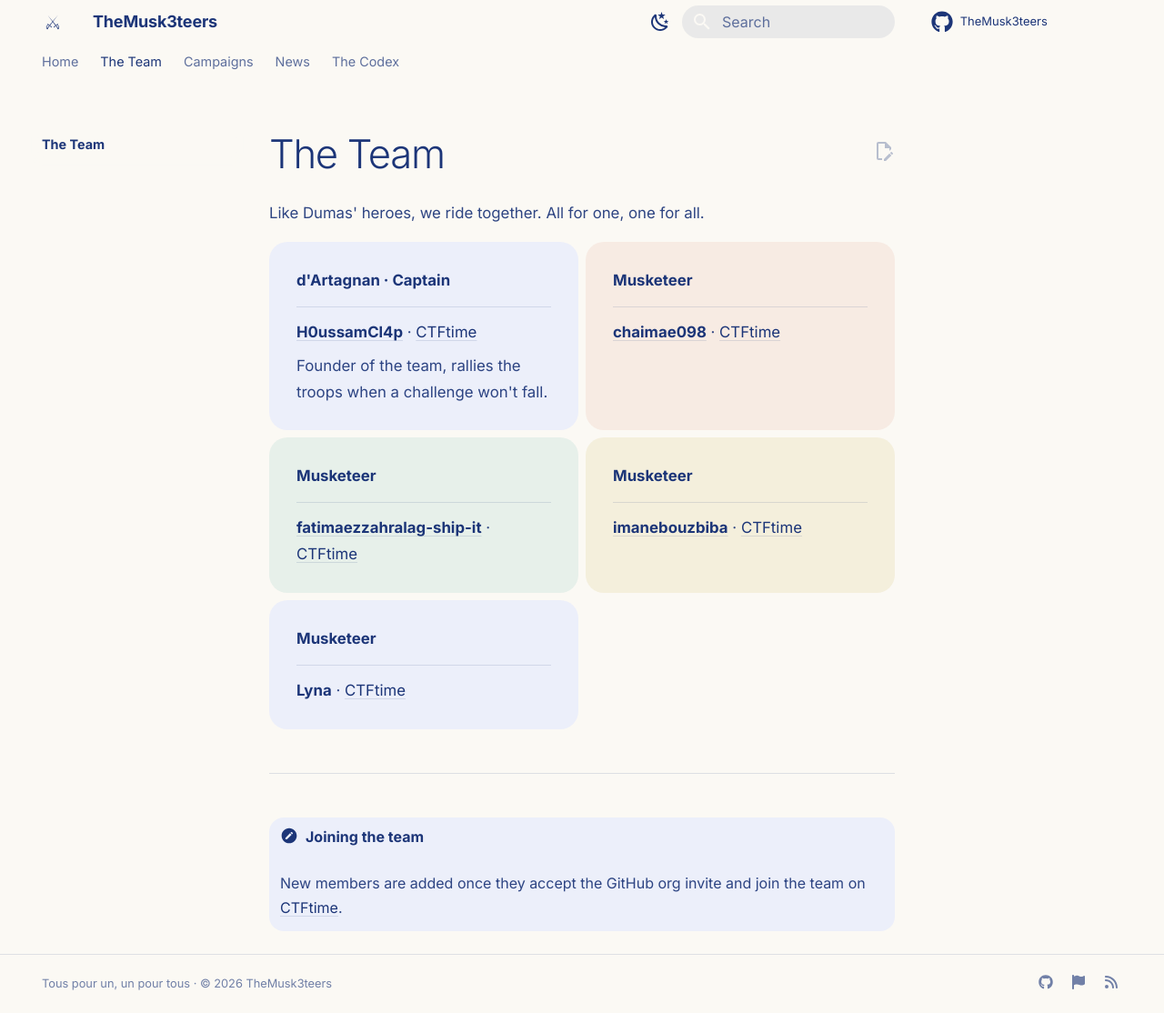
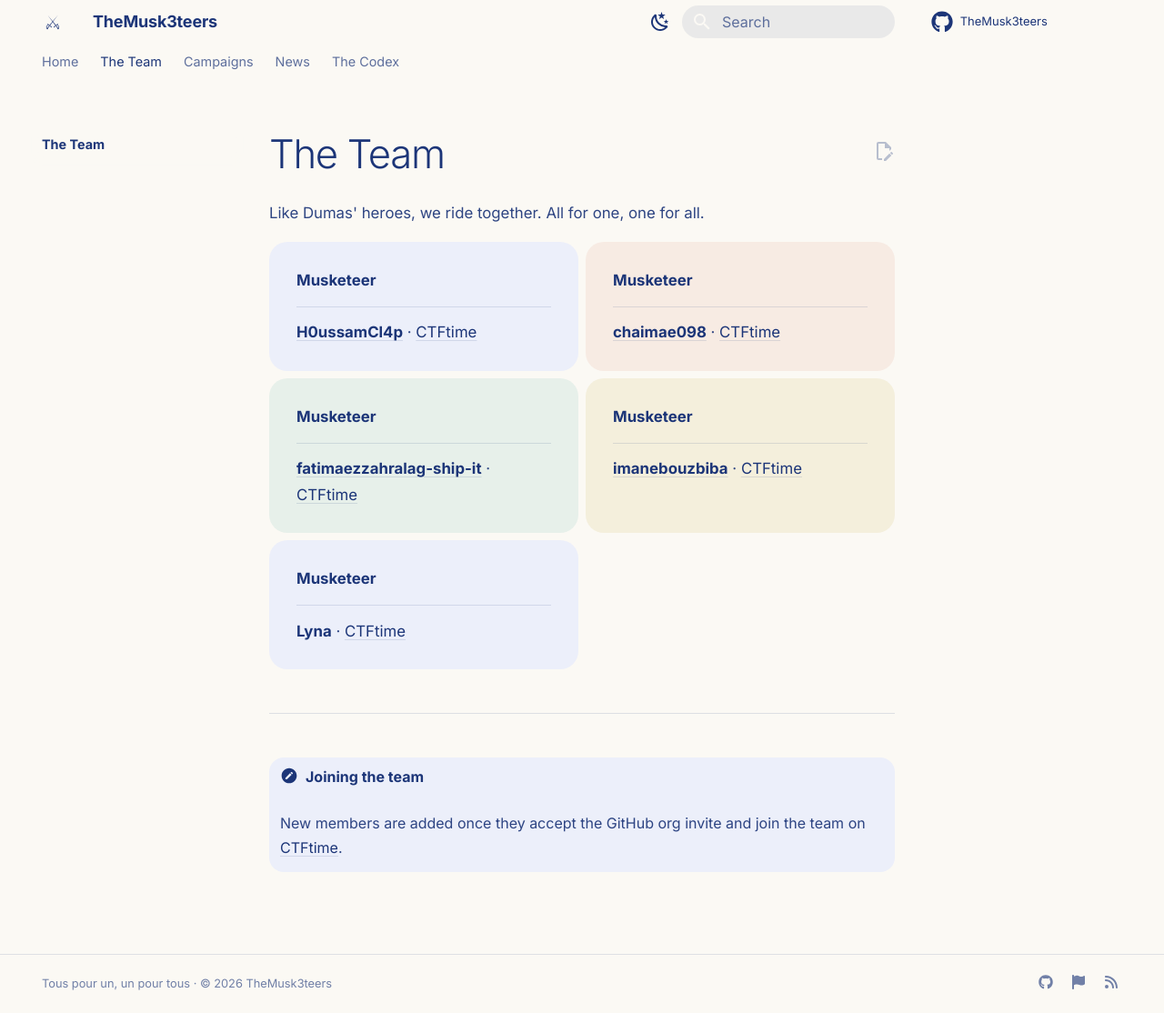
Before and after one commit to TheMusk3teers/TheMusk3teers.github.io, an MkDocs documentation site: the page built from docs/members.md, in a window 1280 px wide and 1114 px high. Shown: the whole window at 91% size. Built offline with MkDocs 1.6.1 and Material for MkDocs 9.7.7, drawn with Linux system fonts in a browser that asks for light colours; some web fonts are replaced; comment, search, counter and statistics services are not loaded.

Commit message:
List everyone as an equal Musketeer, no captain

```diff
--- a/docs/blog/.authors.yml
+++ b/docs/blog/.authors.yml
@@ -1,6 +1,6 @@
 authors:
   h0ussamcl4p:
     name: H0ussamCl4p
-    description: Captain
+    description: Musketeer
     avatar: https://github.com/H0ussamCl4p.png
     url: https://github.com/H0ussamCl4p
--- a/docs/members.md
+++ b/docs/members.md
@@ -8,13 +8,11 @@ Like Dumas' heroes, we ride together. All for one, one for all.
 
 <div class="grid cards" markdown>
 
--   **d'Artagnan · Captain**
+-   **Musketeer**
 
     ---
 
     **[H0ussamCl4p](https://github.com/H0ussamCl4p)** · [CTFtime](https://ctftime.org/user/276586)
-
-    Founder of the team, rallies the troops when a challenge won't fall.
 
 -   **Musketeer**
 
```
